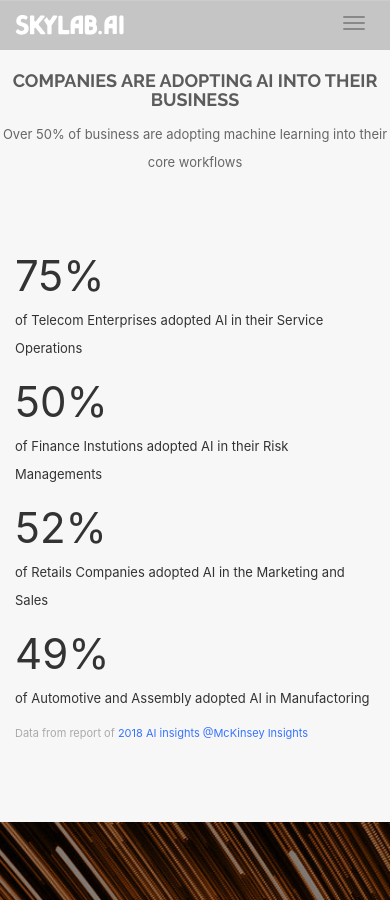
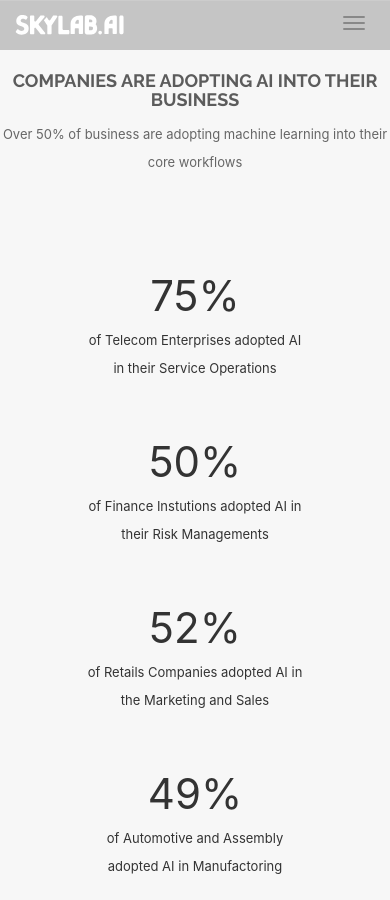
Before and after one commit to oursky/skylab, a Jekyll site: the page built from index.html, in a window 390 px wide and 900 px high, scrolled down 5812 px. Built offline with Jekyll 4.4.1, drawn with Linux system fonts in a browser that asks for light colours; nearby versions of some CDN libraries.

Commit message:
Trending part mobile layout fix

```diff
--- a/_includes/clients.html
+++ b/_includes/clients.html
@@ -48,21 +48,21 @@
       </div>
     </div>
 
-    <div class="row">
+    <div class="row stats__content">
             <div class="col-md-3" >
-              <div data-aos="fade-up" data-aos-delay="100"><span class="stats__count" > 75% </span>
+              <div data-aos="fade-up" data-aos-delay="100" class="stats__block"><span class="stats__count" > 75% </span>
               <p class="stats__desc">of Telecom Enterprises adopted AI in their Service Operations</p></div>
             </div>
             <div class="col-md-3" >
-              <div data-aos="fade-up" data-aos-delay="300"><span class="stats__count" > 50% </span>
+              <div data-aos="fade-up" data-aos-delay="300" class="stats__block"><span class="stats__count" > 50% </span>
               <p class="stats__desc">of Finance Instutions adopted AI in their Risk Managements</p></div>
             </div>
              <div class="col-md-3" >
-              <div data-aos="fade-up" data-aos-delay="500"><span class="stats__count"> 52% </span>
+              <div data-aos="fade-up" data-aos-delay="500" class="stats__block"><span class="stats__count"> 52% </span>
               <p class="stats__desc">of Retails Companies adopted AI in the Marketing and Sales</p></div>
             </div>
             <div class="col-md-3" >
-              <div data-aos="fade-up" data-aos-delay="700"><span class="stats__count"> 49% </span>
+              <div data-aos="fade-up" data-aos-delay="700" class="stats__block"><span class="stats__count"> 49% </span>
               <p class="stats__desc">of Automotive and Assembly adopted AI in Manufactoring</p></div>
             </div>
     </div>
--- a/_sass/_mobile.scss
+++ b/_sass/_mobile.scss
@@ -117,4 +117,15 @@
 		display: none;
 	}
 
+	.stats__block {
+		padding-left: 20%;
+		padding-right: 20%;
+		padding-top: 20px;
+		padding-bottom: 20px;
+	}
+
+	.stats__content {
+		text-align: center;
+	}
+
 }
```
